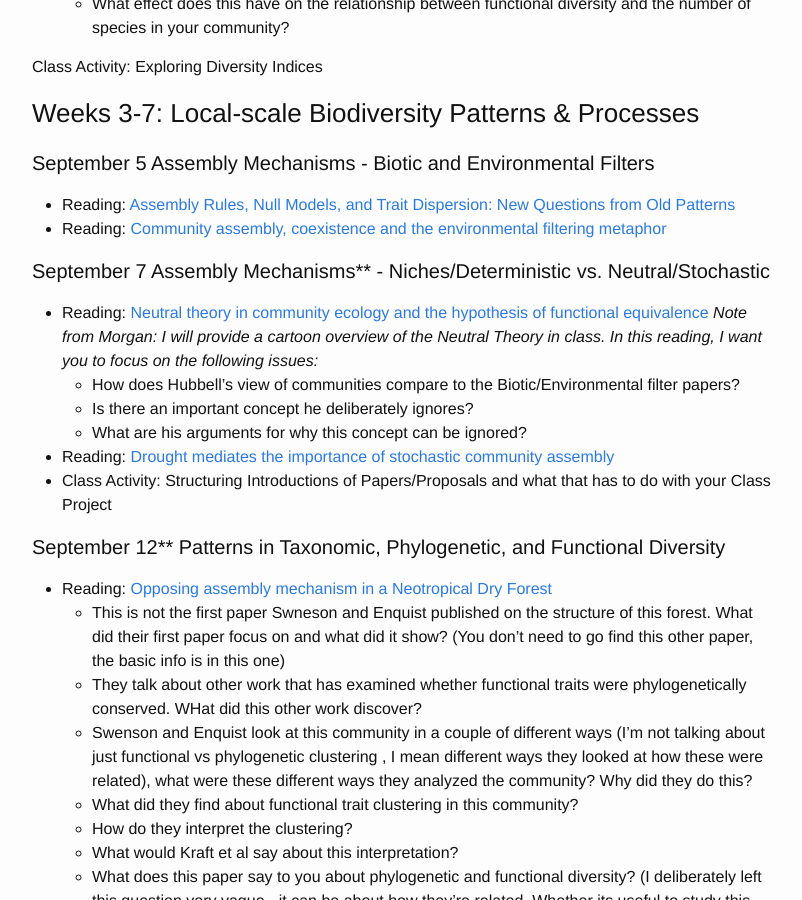
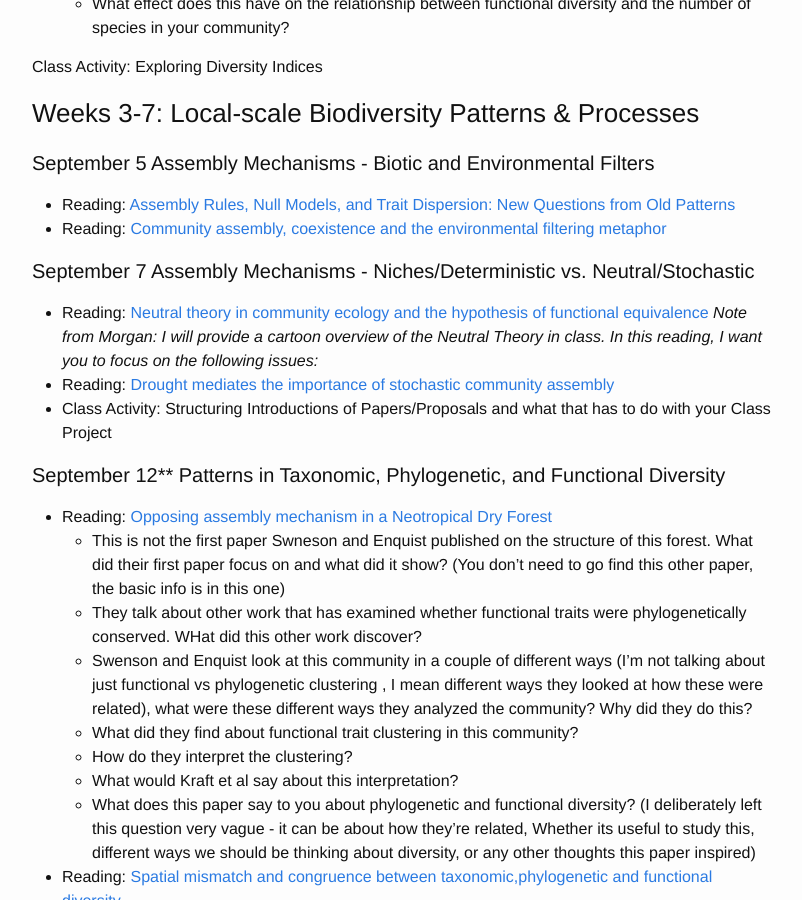
Before and after one commit to skmorgane/biodiversity-course, a Jekyll site: the page built from schedule.md, in a window 1280 px wide and 900 px high, scrolled down 2868 px. Shown: the whole window, without its empty margins (238-1040 px from the left). Built offline with Jekyll 4.4.1, drawn with Linux system fonts in a browser that asks for light colours.

Commit message:
Update schedule.md

```diff
--- a/schedule.md
+++ b/schedule.md
@@ -103,11 +103,8 @@ Class Activity: Exploring Diversity Indices
 * Reading: [Assembly Rules, Null Models, and Trait Dispersion: New Questions from Old Patterns](http://www.jstor.org/stable/3545686)
 * Reading: [Community assembly, coexistence and the environmental filtering metaphor](https://doi.org/10.1111/1365-2435.12345)
 
-#### September 7 Assembly Mechanisms** - Niches/Deterministic vs. Neutral/Stochastic
+#### September 7 Assembly Mechanisms - Niches/Deterministic vs. Neutral/Stochastic
 * Reading: [Neutral theory in community ecology and the hypothesis of functional equivalence](https://doi.org/10.1111/j.0269-8463.2005.00965.x) *Note from Morgan: I will provide a cartoon overview of the Neutral Theory in class. In this reading, I want you to focus on the following issues:*
-     * How does Hubbell's view of communities compare to the Biotic/Environmental filter papers?
-     * Is there an important concept he deliberately ignores?
-     * What are his arguments for why this concept can be ignored?
 * Reading: [Drought mediates the importance of stochastic community assembly](https://doi.org/10.1073/pnas.0704350104)
 * Class Activity: Structuring Introductions of Papers/Proposals and what that has to do with your Class Project
 
```
